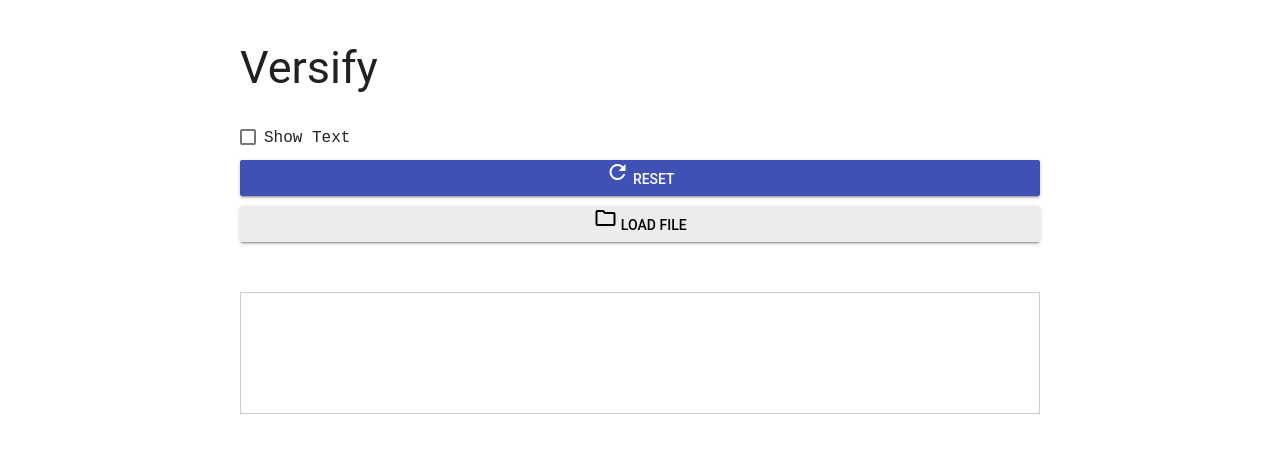
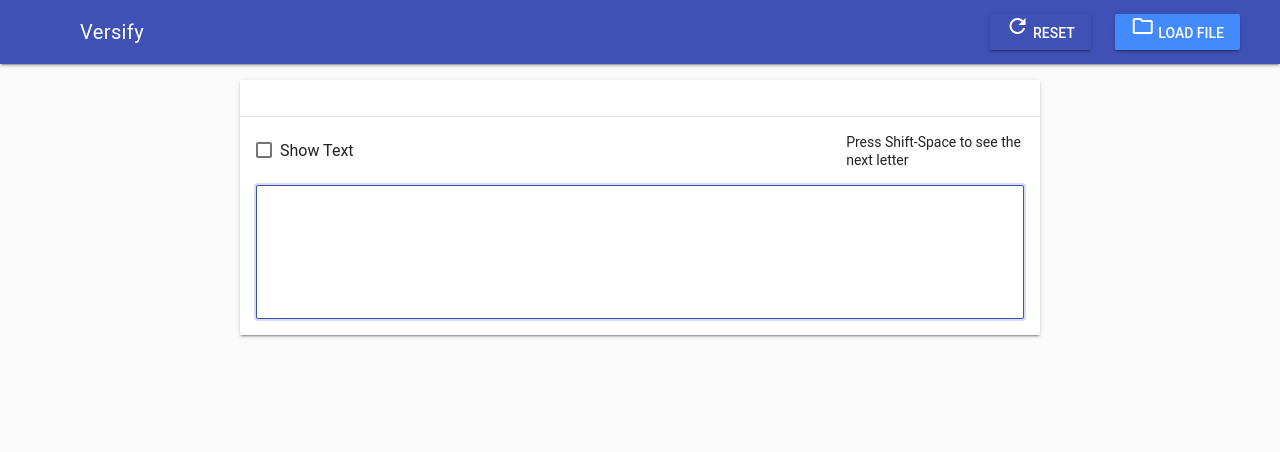
Before and after one commit to gulley/Versify, a plain HTML site: page index.html in a window 1280 px wide. Drawn offline with nearby package versions, Linux system fonts and the light colour scheme.

Commit message:
cleaning up

```diff
--- a/index.html
+++ b/index.html
@@ -3,31 +3,68 @@
 <head>
     <meta charset="UTF-8">
     <title>Versify</title>
-    <link rel="stylesheet" href="https://code.getmdl.io/1.3.0/material.indigo-pink.min.css">
+    <link rel="stylesheet" href="https://code.getmdl.io/1.3.0/material.indigo-blue.min.css">
     <script defer src="https://code.getmdl.io/1.3.0/material.min.js"></script>
     <link rel="stylesheet" href="https://fonts.googleapis.com/icon?family=Material+Icons+Outlined">
     <style>
         body {
-            font-family: monospace;
+            font-family: 'Roboto', 'Helvetica', 'Arial', sans-serif;
+            background-color: #fafafa;
+        }
+        .page-content {
             max-width: 800px;
-            margin: 20px auto;
-            padding: 0 20px;
+            margin: 0 auto;
+            padding: 16px;
         }
-        .container {
+        .mdl-layout__header-row .mdl-button {
+            color: white;
+            margin-left: 8px;
+        }
+        .mdl-card {
+            width: 100%;
+            min-height: 0;
+            margin-bottom: 16px;
+        }
+        .mdl-card__title {
+            padding: 16px;
+            border-bottom: 1px solid rgba(0, 0, 0, 0.1);
+        }
+        .mdl-card__title-text {
+            font-size: 24px;
+            color: rgba(0, 0, 0, 0.87);
+        }
+        .mdl-card__supporting-text {
+            width: 100%;
+            box-sizing: border-box;
+            padding: 16px;
+            color: rgba(0, 0, 0, 0.87);
+        }
+        .controls-section {
             display: flex;
-            flex-direction: column;
-            gap: 10px;
+            gap: 16px;
+            align-items: center;
+            margin-bottom: 16px;
         }
         .display-area {
             position: relative;
-            border: 1px solid #ccc;
-            padding: 10px;
+            font-family: monospace;
             white-space: pre;
             min-height: 100px;
             font-size: 16px;
             overflow-x: auto;
             outline: none;
             cursor: text;
+            padding: 16px;
+            background-color: white;
+            border: 1px solid rgba(0, 0, 0, 0.12);
+            border-radius: 2px;
+            margin-top: 16px;
+            transition: all 0.2s ease-in-out;
+        }
+        .display-area:focus {
+            border-color: rgb(63, 81, 181); /* MDL primary color */
+            box-shadow: 0 0 0 2px rgba(63, 81, 181, 0.2);
+            background-color: #ffffff;
         }
         .next-char {
             background-color: #ffeb3b;
@@ -39,31 +76,54 @@
             left: -9999px;
         }
         .hidden-text {
-            color: lightgray;
+            color: rgba(0, 0, 0, 0.15);
         }
-        h3, h4 {
-            margin: 5px 0;
+        .metadata {
+            color: rgba(0, 0, 0, 0.54);
+            margin: 8px 0;
         }
     </style>
 </head>
 <body>
-    <div class="container">
-        <h2>Versify</h2>
-        <label class="mdl-checkbox mdl-js-checkbox mdl-js-ripple-effect">
-            <input type="checkbox" id="showText" class="mdl-checkbox__input">
-            <span class="mdl-checkbox__label">Show Text</span>
-        </label>
-        <button id="resetButton" class="mdl-button mdl-js-button mdl-button--raised mdl-button--colored">
-            <i class="material-icons-outlined">refresh</i> Reset
-        </button>
-        <label class="mdl-button mdl-js-button mdl-button--raised" for="fileInput">
-            <i class="material-icons-outlined">folder</i> Load File
-        </label>
-        <input type="file" id="fileInput" accept=".txt" class="hidden-input">
-        <h3 id="title"></h3>
-        <h4 id="author"></h4>
-        <div id="displayArea" class="display-area" tabindex="0"></div>
-        <input id="hiddenInput" class="hidden-input" type="text" aria-hidden="true">
+    <div class="mdl-layout mdl-js-layout mdl-layout--fixed-header">
+        <header class="mdl-layout__header">
+            <div class="mdl-layout__header-row">
+                <span class="mdl-layout-title">Versify</span>
+                <div class="mdl-layout-spacer"></div>
+                <button id="resetButton" class="mdl-button mdl-js-button mdl-button--raised mdl-button--colored">
+                    <i class="material-icons-outlined">refresh</i> Reset
+                </button>
+                <div style="width: 16px"></div>
+                <label class="mdl-button mdl-js-button mdl-button--raised mdl-button--accent" for="fileInput">
+                    <i class="material-icons-outlined">folder</i> Load File
+                </label>
+                <input type="file" id="fileInput" accept=".txt" class="hidden-input">
+            </div>
+        </header>
+        <main class="mdl-layout__content">
+            <div class="page-content">
+                <div class="mdl-card mdl-shadow--2dp">
+                    <div class="mdl-card__title">
+                        <div style="flex-direction: column">
+                            <h2 class="mdl-card__title-text" id="title"></h2>
+                            <h3 class="mdl-typography--subhead" style="margin: 4px 0 0 0; color: rgba(0,0,0,0.54)" id="author"></h3>
+                        </div>
+                    </div>
+                    <div class="mdl-card__supporting-text">
+                        <div class="controls-section">
+                            <label class="mdl-checkbox mdl-js-checkbox mdl-js-ripple-effect" for="showText">
+                                <input type="checkbox" id="showText" class="mdl-checkbox__input">
+                                <span class="mdl-checkbox__label">Show Text</span>
+                            </label>
+                            <span class="hint-text">Press Shift-Space to see the next letter</span>
+                        </div>
+
+                        <div id="displayArea" class="display-area" tabindex="0"></div>
+                        <input id="hiddenInput" class="hidden-input" type="text" aria-hidden="true">
+                    </div>
+                </div>
+            </div>
+        </main>
     </div>
 
     <script>
@@ -79,6 +139,7 @@
                 this.fullText = '';
                 this.currentIndex = 0;
                 this.showPrompt = false;
+                this.isHinting = false;
                 this.setupEventListeners();
             }
 
@@ -92,6 +153,13 @@
 
                 // Handle keyboard events only when display area is focused
                 this.displayArea.addEventListener('keydown', (e) => {
+                    // Check for shift+space for hinting
+                    if (e.key === ' ' && e.shiftKey) {
+                        e.preventDefault();
+                        this.isHinting = true;
+                        this.updateDisplay();
+                        return;
+                    }
                     this.handleInput(e);
                     // Prevent space from triggering button clicks
                     if (e.key === ' ') {
@@ -99,8 +167,22 @@
                     }
                 });
 
-                // Ensure display area gets focus when clicking anywhere in the container
-                document.querySelector('.container').addEventListener('click', (e) => {
+                // Handle key up to stop hinting
+                this.displayArea.addEventListener('keyup', (e) => {
+                    if (e.key === ' ' || e.key === 'Shift') {
+                        this.isHinting = false;
+                        this.updateDisplay();
+                    }
+                });
+
+                // Ensure hint is removed when focus is lost
+                this.displayArea.addEventListener('blur', () => {
+                    this.isHinting = false;
+                    this.updateDisplay();
+                });
+
+                // Ensure display area gets focus when clicking anywhere in the content area
+                document.querySelector('.page-content').addEventListener('click', (e) => {
                     if (e.target.tagName !== 'BUTTON' &&
                         e.target.tagName !== 'INPUT' &&
                         !e.target.classList.contains('mdl-checkbox__label')) {
@@ -130,7 +212,7 @@
                 this.displayArea.appendChild(revealedSpan);
                 const nextCharSpan = document.createElement('span');
                 nextCharSpan.className = 'next-char';
-                nextCharSpan.textContent = this.showPrompt || !/[a-zA-Z]/.test(nextChar) ? nextChar : '.';
+                nextCharSpan.textContent = this.isHinting || this.showPrompt || !/[a-zA-Z]/.test(nextChar) ? nextChar : '.';
                 this.displayArea.appendChild(nextCharSpan);
                 const hiddenSpan = document.createElement('span');
                 hiddenSpan.textContent = showText ? hiddenText : this.formatHiddenText(hiddenText);
@@ -205,7 +287,13 @@
                 }
             }
         }
-        window.addEventListener('load', () => { new TextMemorizationApp(); });
+        // Wait for both DOM content and MDL to be loaded
+        window.addEventListener('load', () => {
+            // Additional delay to ensure MDL components are upgraded
+            setTimeout(() => {
+                new TextMemorizationApp();
+            }, 100);
+        });
     </script>
 </body>
 </html>
```
Also changed, not shown: poems/testing.txt (deleted, +0 -12 lines).
